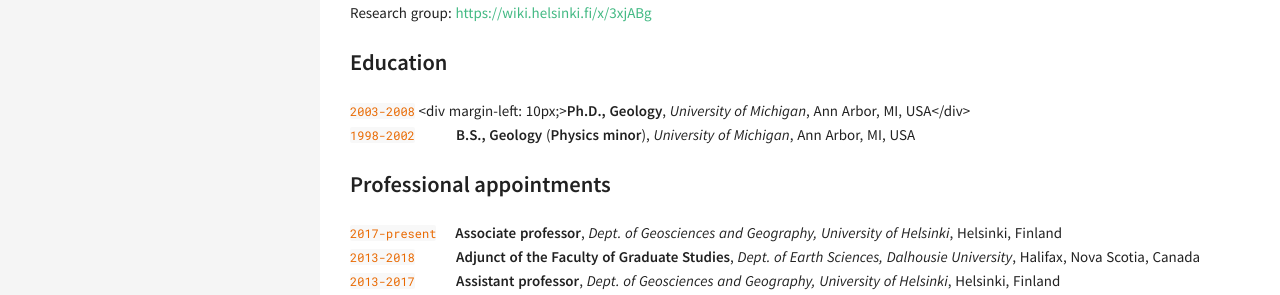
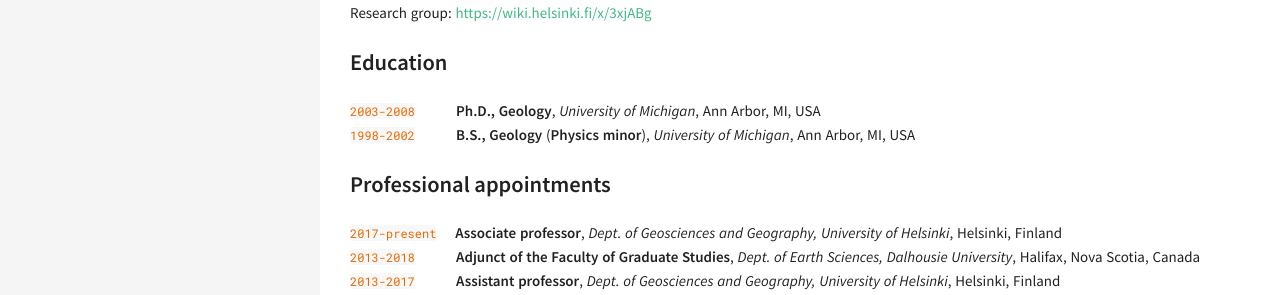
Before and after one commit to z0del/davewhipp.github.io, a Jekyll site: the page built from cv.md, in a window 1280 px wide. Shown: the part 521-816 px from the top of the page. Built offline with Jekyll 4.4.1, drawn with Linux system fonts in a browser that asks for light colours.

Commit message:
Update cv.md

````diff
--- a/cv.md
+++ b/cv.md
@@ -20,7 +20,7 @@
 Research group: [https://wiki.helsinki.fi/x/3xjABg](https://wiki.helsinki.fi/x/3xjABg)
 
 ### Education
-```2003-2008``` <div margin-left: 10px;>**Ph.D., Geology**, *University of Michigan*, Ann Arbor, MI, USA</div><br/>
+```2003-2008``` &nbsp;&nbsp;&nbsp;&nbsp;&nbsp;&nbsp;&nbsp;&nbsp;&nbsp;&nbsp;**Ph.D., Geology**, *University of Michigan*, Ann Arbor, MI, USA<br/>
 ```1998-2002``` &nbsp;&nbsp;&nbsp;&nbsp;&nbsp;&nbsp;&nbsp;&nbsp;&nbsp;&nbsp;**B.S., Geology** (**Physics minor**), *University of Michigan*, Ann Arbor, MI, USA
 
 ### Professional appointments
````
